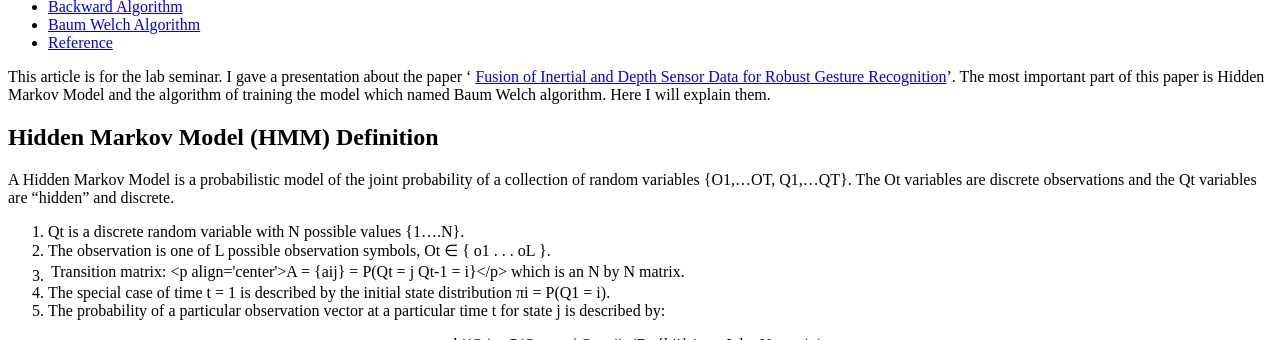
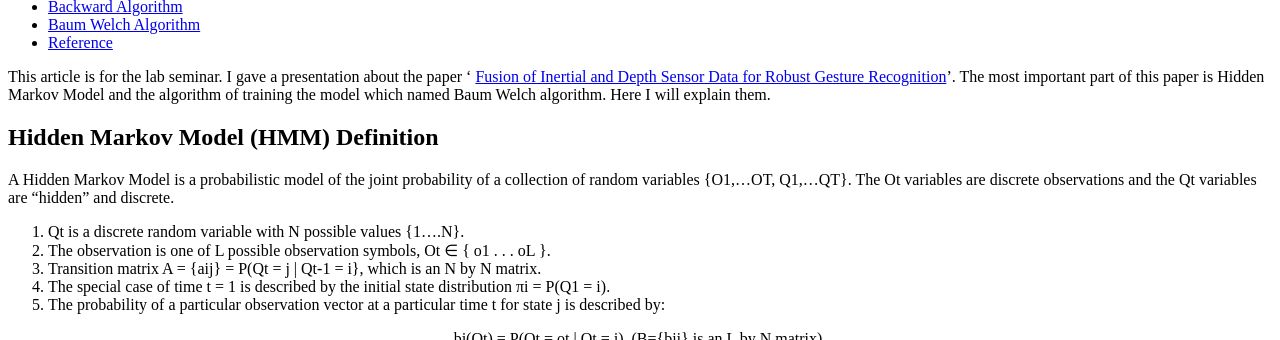
Before and after one commit to Zziwei/Zziwei.github.io, a Jekyll site: the page built from _posts/2017-02-24-HMM-and-Baum-Welch-Algorithm.md, in a window 1280 px wide and 900 px high, scrolled down 423 px, cut to the strip 0-340 px from the top of the window. Built offline with Jekyll 4.4.1, drawn with Linux system fonts in a browser that asks for light colours; comment, search, counter and statistics services are not loaded; a style sheet for code colours, icons or effects is not loaded.

Commit message:
escape character

```diff
--- a/_posts/2017-02-24-HMM-and-Baum-Welch-Algorithm.md
+++ b/_posts/2017-02-24-HMM-and-Baum-Welch-Algorithm.md
@@ -19,7 +19,7 @@ A Hidden Markov Model is a probabilistic model of the joint probability of a col
 
 1. Qt is a discrete random variable with N possible values {1….N}.
 2. The observation is one of L possible observation symbols, Ot ∈ { o1 . . . oL }.
-3. Transition matrix:  <p align='center'>A = {aij} = P(Qt = j | Qt-1 = i}</p> which is an N by N matrix.
+3. Transition matrix A = {aij} = P(Qt = j \| Qt-1 = i}, which is an N by N matrix.
 4. The special case of time t = 1 is described by the initial state distribution πi = P(Q1 = i).
 5. The probability of a particular observation vector at a particular time t for state j is described by:
 <p align='center'>bj(Ot) = P(Ot = ot | Qt = j). (B={bij} is an L by N matrix).</p>
```
